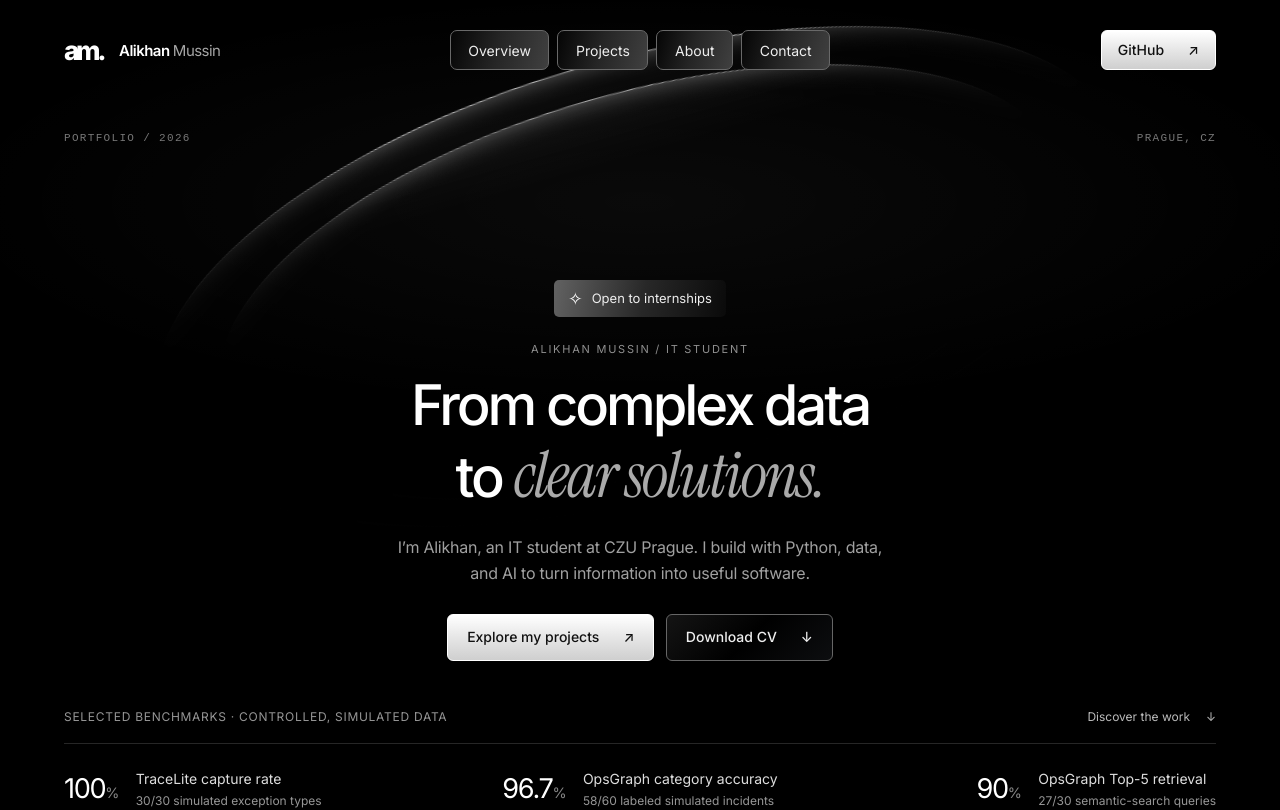
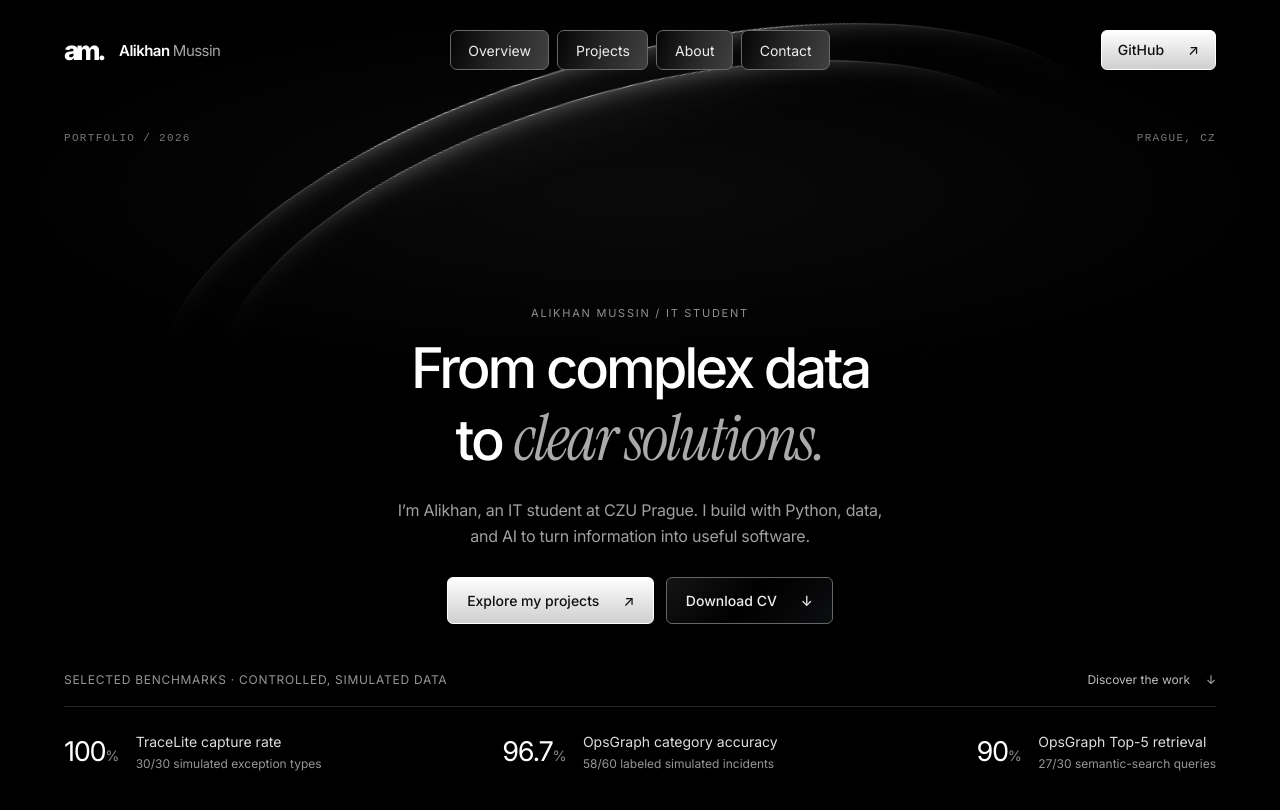
Before and after one commit to alikhanmussin/alikhanmussin.github.io, a React (Vite) app: page / in a window 1280 px wide. Shown: the top 810 px of the page. Built offline with nearby package versions, Linux system fonts and the light colour scheme.

Commit message:
Remove internship messaging from portfolio

```diff
--- a/src/components/About.jsx
+++ b/src/components/About.jsx
@@ -10,7 +10,6 @@ export default function About() {
         <p className="about-lead">I’m Alikhan Mussin, a bachelor’s student in IT at the Czech University of Life Sciences Prague, graduating in May 2028.</p>
         <p>I’m interested in how data moves through a system, how software helps people work, and where AI can add practical value. My interests span data analysis, data engineering, functional analysis, and software development.</p>
         <p>Through personal and team projects, I’m building experience with Python, databases, APIs, and NLP. I’m especially interested in process automation and financial-market and post-trade technology.</p>
-        <div className="opportunity-note"><span className="opportunity-marker" aria-hidden="true" /><div><h3>Looking for my first IT internship</h3><p>An opportunity to contribute, learn from an experienced team, and work on real systems.</p></div></div>
       </div>
     </section>
   )
--- a/src/components/Contact.jsx
+++ b/src/components/Contact.jsx
@@ -1,6 +1,6 @@
 export default function Contact() {
   return <><section className="contact-section" id="contact" aria-labelledby="contact-title">
-    <div><p className="eyebrow">06 / CONTACT</p><h2 className="section-title" id="contact-title">Let’s start a conversation.</h2><p className="contact-intro">Have an internship opportunity in data, AI, or software? I’d love to hear about it.</p></div>
+    <div><p className="eyebrow">06 / CONTACT</p><h2 className="section-title" id="contact-title">Let’s start a conversation.</h2></div>
     <div className="contact-links">
       <a href="/Alikhan-Mussin-CV.pdf" download><span>Resume</span><strong>Download CV · PDF</strong><span aria-hidden="true">↓</span></a>
       <a href="mailto:alikhanmussin07@gmail.com"><span>Email</span><strong>alikhanmussin07@gmail.com</strong><span aria-hidden="true">↗</span></a>
--- a/src/components/Landing.jsx
+++ b/src/components/Landing.jsx
@@ -56,7 +56,6 @@ export default function Landing() {
       <div className="ambient-light" aria-hidden="true"><div className="light-arc" /><div className="light-arc arc-secondary" /></div>
       <div className="landing-coordinate" aria-hidden="true"><span>PORTFOLIO / 2026</span><span>PRAGUE, CZ</span></div>
       <div className="landing-copy">
-        <p className="landing-badge entrance" style={{ '--delay': '.1s' }}><span aria-hidden="true">✧</span> Open to internships</p>
         <p className="landing-eyebrow entrance" style={{ '--delay': '.2s' }}>ALIKHAN MUSSIN / IT STUDENT</p>
         <h1 id="hero-title"><span className="headline-line"><span className="entrance" style={{ '--delay': '.3s' }}>From complex data</span></span><span className="headline-line"><span className="entrance" style={{ '--delay': '.45s' }}>to <em>clear solutions.</em></span></span></h1>
         <p className="landing-intro entrance" style={{ '--delay': '.6s' }}>I’m Alikhan, an IT student at CZU Prague. I build with Python, data, and AI to turn information into useful software.</p>
```
